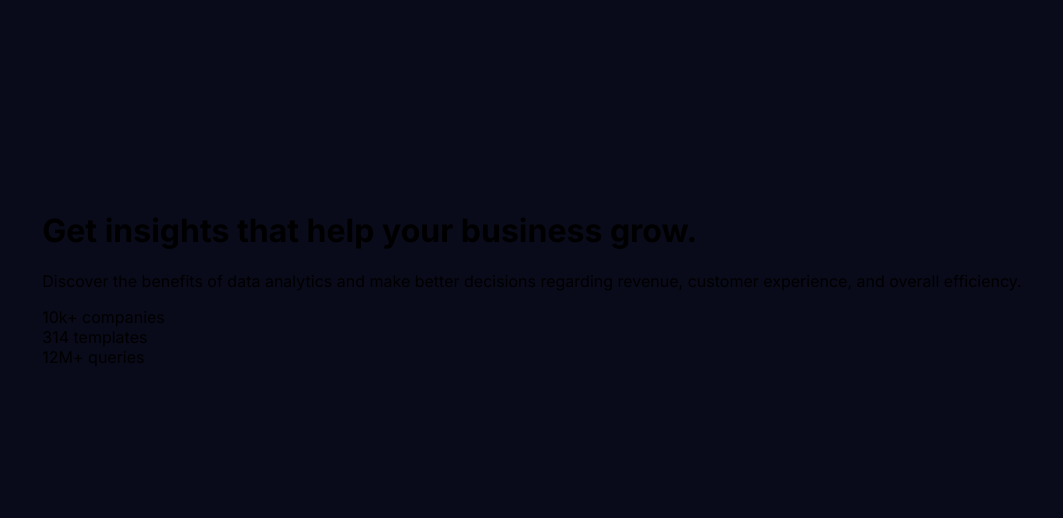
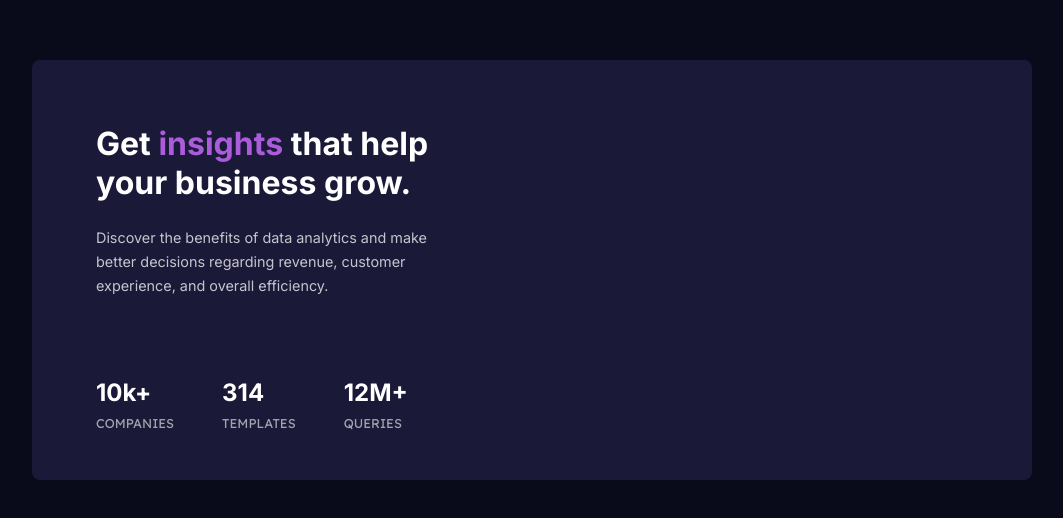
Before and after one commit to rianmatias/front-end-mentor, a plain HTML site: page Desafio07/index.html in a window 1280 px wide. Shown: the part 130-648 px from the top of the page, without its empty margins (108-1171 px from the left). Drawn offline with Linux system fonts and the light colour scheme.

Commit message:
Desafio07

```diff
--- a/Desafio07/index.html
+++ b/Desafio07/index.html
@@ -15,12 +15,11 @@
                 <div class="desc">
                     <h1>Get <span>insights</span> that help your business grow.</h1>
                     <p>Discover the benefits of data analytics and make better decisions regarding revenue, customer experience, and overall efficiency.</p>
-                </div>
-
-                <div class="stats">
-                    <div class="stat"><span>10k+</span> companies</div>
-                    <div class="stat"><span>314</span> templates</div>
-                    <div class="stat"><span>12M+</span> queries</div>
+                    <div class="stats">
+                        <div class="stat"><span>10k+</span> companies</div>
+                        <div class="stat"><span>314</span> templates</div>
+                        <div class="stat"><span>12M+</span> queries</div>
+                    </div>
                 </div>
 
                 <div class="card-img">
--- a/Desafio07/style.css
+++ b/Desafio07/style.css
@@ -2,6 +2,8 @@
 @import url('https://fonts.googleapis.com/css2?family=Lexend+Deca&display=swap');
 
 * {
+    margin: 0px;
+    padding: 0px;
     box-sizing: border-box;
 }
 
@@ -11,9 +13,66 @@ body {
     background-color: hsl(233, 47%, 7%);
 }
 
-main {
+.container {
     display: flex;
     justify-content: center;
     align-items: center;
+    width: 100vw;
     min-height: 100vh;
 }
+
+.card {
+    width: 1000px;
+    height: 420px;
+    background-color: hsl(244, 38%, 16%);
+    border-radius: 0.5rem;
+    position: relative;
+}
+
+.desc {
+    padding: 4rem;
+    width: 50%;
+}
+
+.desc h1 {
+    color: hsl(0, 0%, 100%);
+    padding-bottom: 1.5rem;
+    font-size: 700;
+    font-size: 2rem;
+}
+
+.desc h1 span {
+    color: hsl(277, 64%, 61%);
+}
+
+.desc p {
+    color: hsla(0, 0%, 100%, 0.75);
+    font-size: 0.9rem;
+    line-height: 1.5rem;
+    padding-bottom: 5rem;
+}
+
+.stats {
+    display: flex;
+    flex-direction: row;
+    gap: 3rem;
+    font-family: 'Lexend Deca', sans-serif;
+    color: hsl(0, 0%, 100%);
+    text-transform: uppercase;
+    font-size: 0.8rem;
+    color: hsla(0, 0%, 100%, 0.6);
+}
+
+.stat {
+    display: flex;
+    flex-direction: column;
+    gap: 0.5rem;
+}
+
+.stats span {
+    color: hsl(0, 0%, 100%);
+    text-transform: none;
+    font-size: 1.5rem;
+    font-family: 'Inter', sans-serif;
+    font-weight: 700;
+}
```
